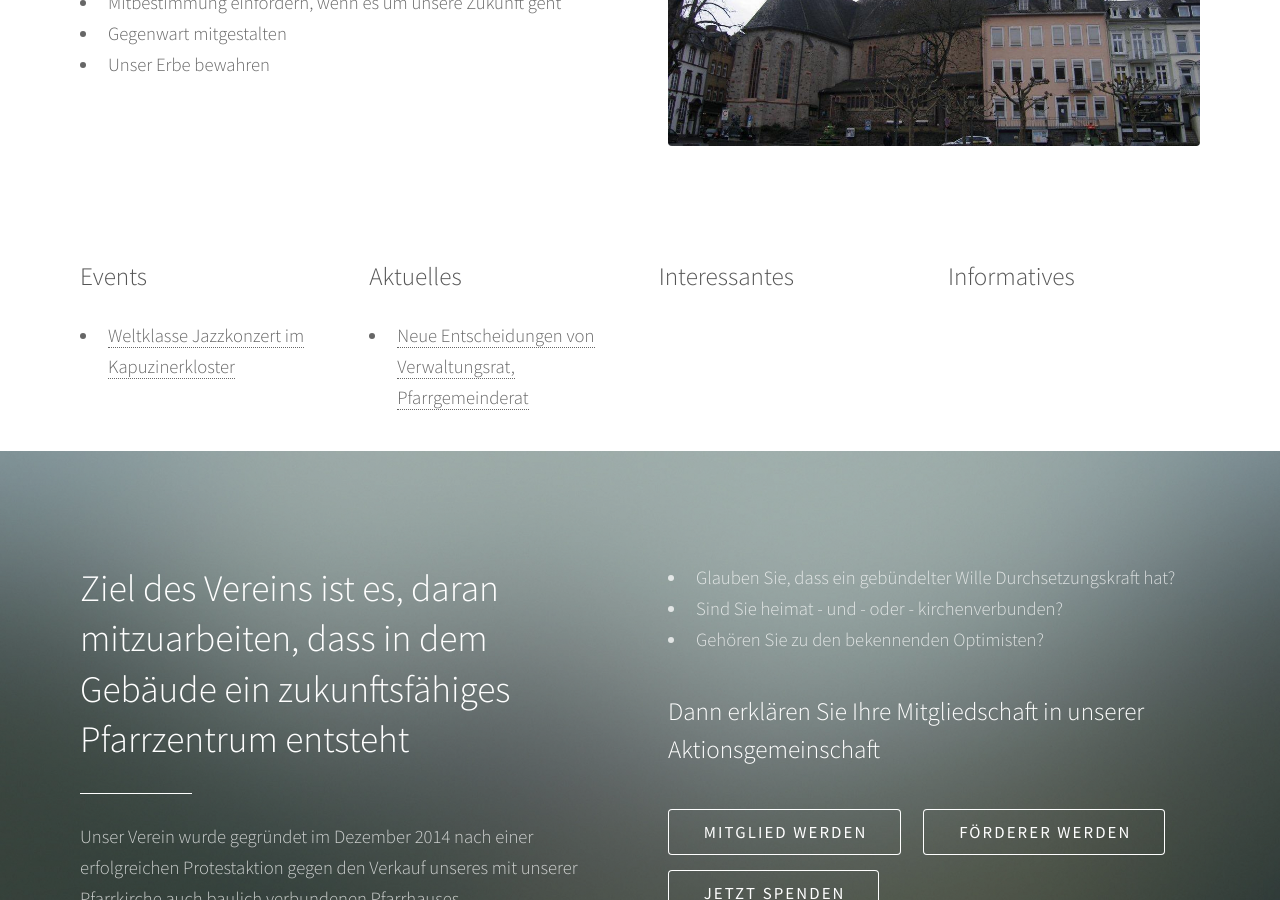
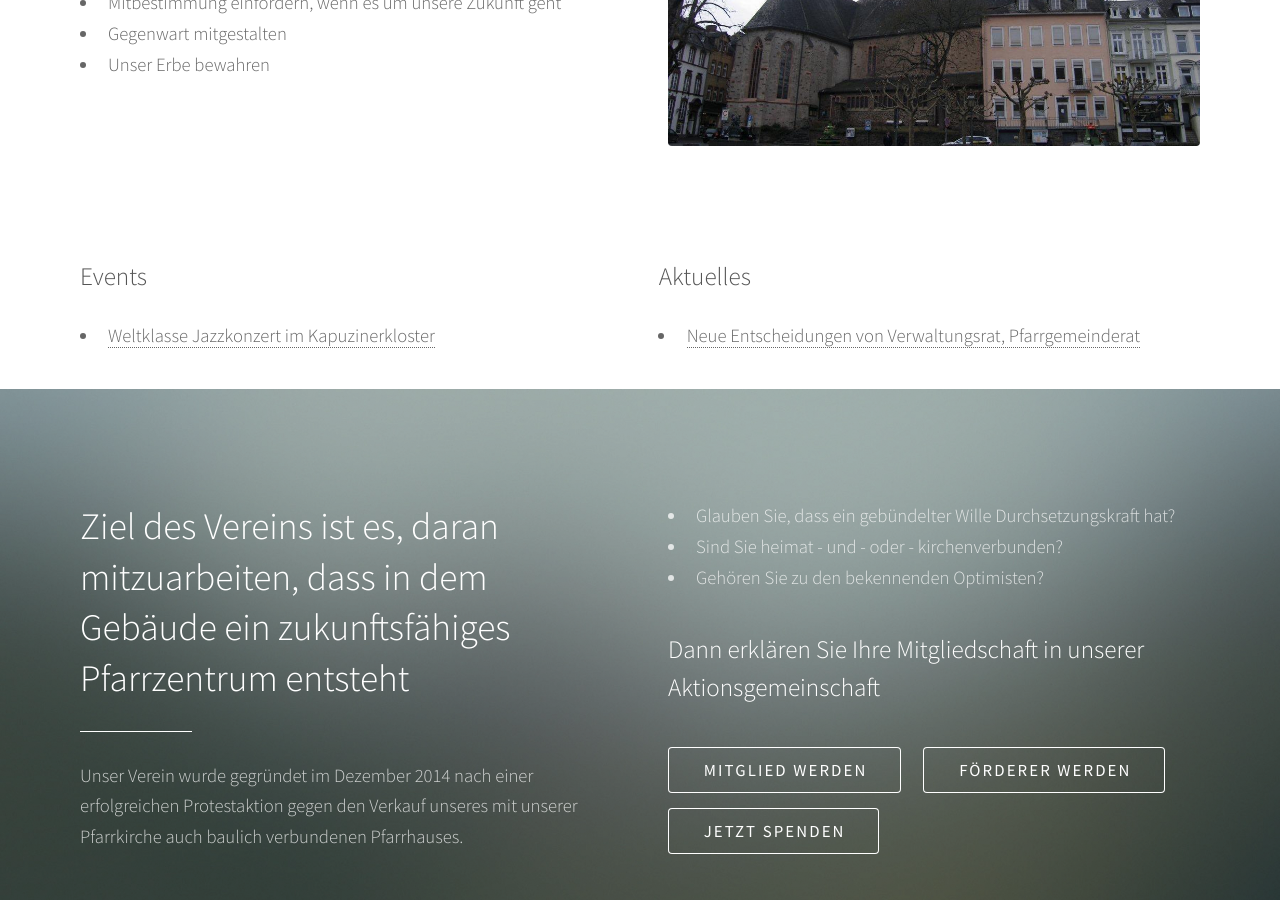
Before and after one commit to hilderoters/foerderverein, a Jekyll site: the page built from index.html, in a window 1280 px wide and 900 px high, scrolled down 1061 px. Built offline with Jekyll 4.4.1, drawn with Linux system fonts in a browser that asks for light colours.

Commit message:
two colums for Events and News
get rid of unnecessary columns

```diff
--- a/index.html
+++ b/index.html
@@ -23,7 +23,7 @@ permalink: /
 {% if id == 'sections01-wir-wollen'%}
 <div class="container">
     <div class="row">
-      <div class="3u">
+      <div class="6u">
           <h3>Events</h3>
         <ul class="align-left">
           {% for event in site.events %}
@@ -31,33 +31,11 @@ permalink: /
           {% endfor %}
         </ul>
       </div>
-      <div class="3u">
+      <div class="6u$">
         <h3>Aktuelles</h3>
         <ul class="align-left">
           {% for news in site.news %}
-            {% if news.category == 'Aktuelles'%}
             <li><a href="{{ site.github.url }}{{ news.url }}">{{ news.title }}</a></li>
-            {% endif %}
-          {% endfor %}
-        </ul>
-      </div>
-      <div class="3u">
-        <h3>Interessantes</h3>
-        <ul class="align-left">
-          {% for news in site.news %}
-          {% if news.category == 'Interessantes'%}
-          <li><a href="{{ site.github.url }}{{ news.url }}">{{ news.title }}</a></li>
-          {% endif %}
-          {% endfor %}
-        </ul>
-      </div>
-      <div class="3u$">
-        <h3>Informatives</h3>
-        <ul class="align-left">
-          {% for news in site.news %}
-          {% if news.category == 'Informatives'%}
-          <li><a href="{{ site.github.url }}{{ news.url }}">{{ news.title }}</a></li>
-          {% endif %}
           {% endfor %}
         </ul>
       </div>
```
